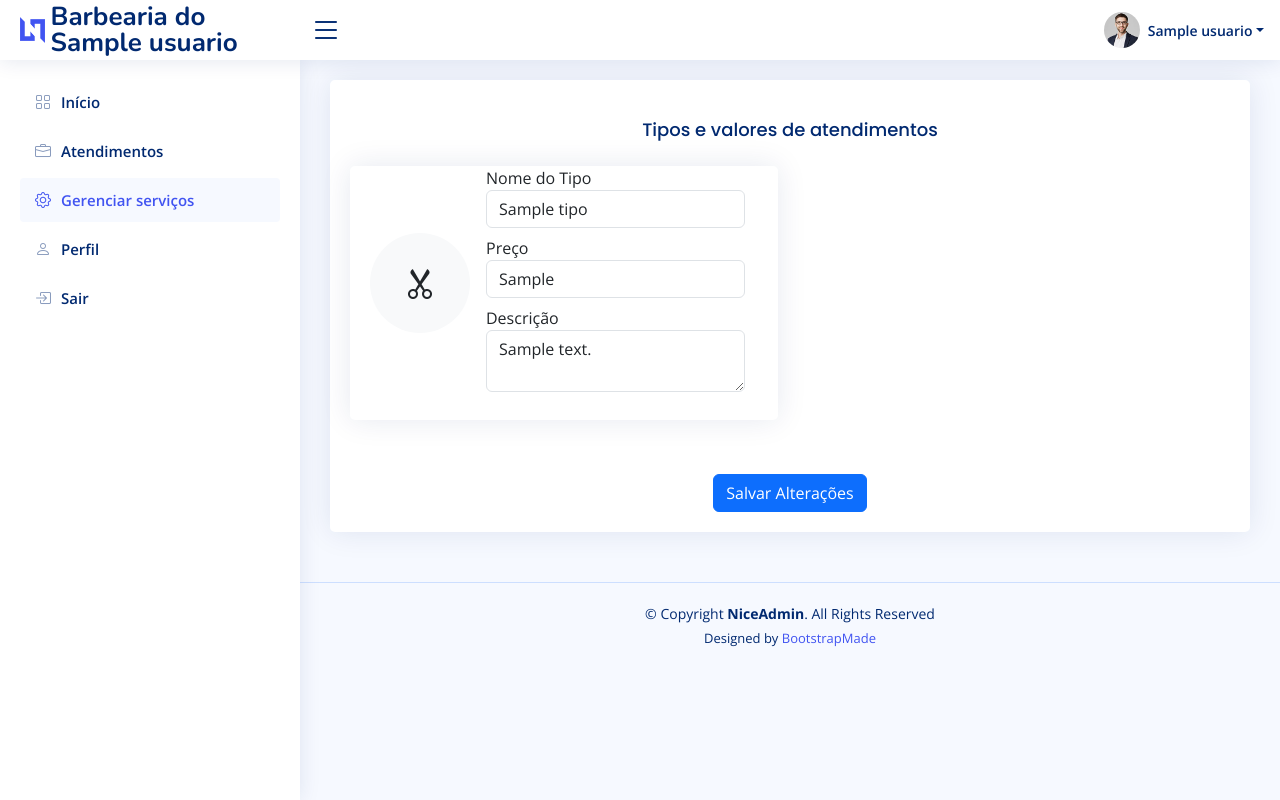
After one commit to jvictorcr/barber, a PHP site: page /site/gerenciar.php in a window 1280 px wide. The commit adds this page. Run offline with PHP 8.4, Linux system fonts and the light colour scheme; tables that the repository leaves empty or names only in its code hold one stand-in row (values such as "Sample post"); some libraries are stand-ins or nearby versions.

Commit message:
edit perfil

```diff
--- /dev/null
+++ b/site/gerenciar.php
@@ -0,0 +1,390 @@
+<?php
+require_once "../config/conecta_db.php";
+
+date_default_timezone_set('America/Sao_Paulo');  // Configura o fuso horário
+
+
+$id = '1';
+$consulta = $pdo->prepare("SELECT * FROM usuarios WHERE  id_user = :id_user");
+$consulta->bindParam(':id_user', $id);
+$consulta->execute();
+$resultado = $consulta->fetch(PDO::FETCH_ASSOC);
+
+?>
+
+<?php
+// Define o período padrão como 'hoje'
+$periodo = isset($_GET['periodo']) ? $_GET['periodo'] : 'hoje';
+
+// Data atual
+$data_hoje = date('Y-m-d');
+
+// Dados de comparação
+$data_inicio = $data_fim = '';
+$data_inicio_ano_passado = date('Y-01-01');
+$data_fim_ano_passado = date('Y-12-31', strtotime('-1 year'));
+
+// Define as datas com base no período selecionado
+switch ($periodo) {
+    case 'mensal':
+        $data_inicio = date('Y-m-01'); // Primeiro dia do mês
+        $data_fim = date('Y-m-t'); // Último dia do mês
+        $data_inicio_ano_passado = date('Y-' . date('m') . '-01', strtotime('-1 year')); // Primeiro dia do mês do ano passado
+        $data_fim_ano_passado = date('Y-' . date('m') . '-t', strtotime('-1 year')); // Último dia do mês do ano passado
+        break;
+    case 'anual':
+        $data_inicio = date('Y-01-01'); // Primeiro dia do ano
+        $data_fim = date('Y-12-31'); // Último dia do ano
+        $data_inicio_ano_passado = date('Y-01-01', strtotime('-1 year')); // Primeiro dia do ano passado
+        $data_fim_ano_passado = date('Y-12-31', strtotime('-1 year')); // Último dia do ano passado
+        break;
+    case 'hoje':
+    default:
+        $data_inicio = $data_hoje;
+        $data_fim = $data_hoje;
+        break;
+}
+
+// Consulta os atendimentos com base no período selecionado
+$consulta = $pdo->prepare("SELECT COUNT(*) AS total_atendimentos, SUM(preco_ate) AS total_receita FROM atendimentos WHERE DATE(data_ate) BETWEEN ? AND ?");
+$consulta->execute([$data_inicio, $data_fim]);
+$resultado_atendimentos = $consulta->fetch(PDO::FETCH_ASSOC);
+$total_atendimentos = $resultado_atendimentos['total_atendimentos'];
+$total_receita = $resultado_atendimentos['total_receita'];
+
+// Inicializa as variáveis de comparação
+$percentual_atendimentos = 0;
+$percentual_receita = 0;
+$comparacao_atendimentos = '';
+$comparacao_receita = '';
+$classe_comparacao_atendimentos = '';
+$classe_comparacao_receita = '';
+
+// Calcula a comparação apenas para o filtro diário
+if ($periodo === 'hoje') {
+    // Data do dia anterior
+    $data_ontem = date('Y-m-d', strtotime('-1 day', strtotime($data_hoje)));
+
+    // Consulta os atendimentos do dia anterior
+    $consulta_ontem = $pdo->prepare("SELECT COUNT(*) AS total_atendimentos, SUM(preco_ate) AS total_receita FROM atendimentos WHERE DATE(data_ate) = ?");
+    $consulta_ontem->execute([$data_ontem]);
+    $resultado_ontem = $consulta_ontem->fetch(PDO::FETCH_ASSOC);
+    $total_atendimentos_ontem = $resultado_ontem['total_atendimentos'];
+    $total_receita_ontem = $resultado_ontem['total_receita'];
+
+    // Cálculo da variação percentual
+    if ($total_atendimentos_ontem > 0) {
+        $percentual_atendimentos = (($total_atendimentos - $total_atendimentos_ontem) / $total_atendimentos_ontem) * 100;
+        if ($total_atendimentos > $total_atendimentos_ontem) {
+            $classe_comparacao_atendimentos = 'text-success'; // Verde
+            $comparacao_atendimentos = '+' . number_format($percentual_atendimentos, 2) . '%' . ' maior que ontem';
+        } elseif ($total_atendimentos < $total_atendimentos_ontem) {
+            $classe_comparacao_atendimentos = 'text-danger'; // Vermelho
+            $comparacao_atendimentos = number_format($percentual_atendimentos, 2) . '%' . ' menor que ontem';
+        } else {
+            $classe_comparacao_atendimentos = 'text-warning'; // Laranja
+            $comparacao_atendimentos = 'Nenhuma variação em relação a ontem';
+        }
+    } else {
+        $classe_comparacao_atendimentos = $total_atendimentos > 0 ? 'text-success' : 'text-muted';
+        $comparacao_atendimentos = $total_atendimentos > 0 ? 'Hoje teve atendimentos, mas ontem não.' : 'Sem dados de ontem';
+    }
+
+    if ($total_receita_ontem > 0) {
+        $percentual_receita = (($total_receita - $total_receita_ontem) / $total_receita_ontem) * 100;
+        if ($total_receita > $total_receita_ontem) {
+            $classe_comparacao_receita = 'text-success'; // Verde
+            $comparacao_receita = '+' . number_format($percentual_receita, 2) . '%' . ' maior que ontem';
+        } elseif ($total_receita < $total_receita_ontem) {
+            $classe_comparacao_receita = 'text-danger'; // Vermelho
+            $comparacao_receita = number_format($percentual_receita, 2) . '%' . ' menor que ontem';
+        } else {
+            $classe_comparacao_receita = 'text-warning'; // Laranja
+            $comparacao_receita = 'Nenhuma variação em relação a ontem';
+        }
+    } else {
+        $classe_comparacao_receita = $total_receita > 0 ? 'text-success' : 'text-muted';
+        $comparacao_receita = $total_receita > 0 ? 'Hoje teve receita, mas ontem não.' : 'Sem dados de ontem';
+    }
+}
+?>
+
+
+
+<!DOCTYPE html>
+<html lang="pt-br">
+
+<head>
+    <meta charset="utf-8">
+    <meta content="width=device-width, initial-scale=1.0" name="viewport">
+
+    <title>Barbearia</title>
+    <meta content="" name="description">
+    <meta content="" name="keywords">
+
+    <!-- Favicons -->
+    <link href="../assets/img/favicon.png" rel="icon">
+    <link href="../assets/img/apple-touch-icon.png" rel="apple-touch-icon">
+
+    <!-- Google Fonts -->
+    <link href="https://fonts.gstatic.com" rel="preconnect">
+    <link
+        href="https://fonts.googleapis.com/css?family=Open+Sans:300,300i,400,400i,600,600i,700,700i|Nunito:300,300i,400,400i,600,600i,700,700i|Poppins:300,300i,400,400i,500,500i,600,600i,700,700i"
+        rel="stylesheet">
+
+    <!-- Vendor CSS Files -->
+    <link href="../assets/vendor/bootstrap/css/bootstrap.min.css" rel="stylesheet">
+    <link href="../assets/vendor/bootstrap-icons/bootstrap-icons.css" rel="stylesheet">
+    <link href="../assets/vendor/boxicons/css/boxicons.min.css" rel="stylesheet">
+    <link href="../assets/vendor/quill/quill.snow.css" rel="stylesheet">
+    <link href="../assets/vendor/quill/quill.bubble.css" rel="stylesheet">
+    <link href="../assets/vendor/remixicon/remixicon.css" rel="stylesheet">
+    <link href="../assets/vendor/simple-datatables/style.css" rel="stylesheet">
+
+    <!-- Template Main CSS File -->
+    <link href="../assets/css/style.css" rel="stylesheet">
+</head>
+
+<body>
+
+    <!-- ======= Header ======= -->
+    <header id="header" class="header fixed-top d-flex align-items-center">
+
+        <div class="d-flex align-items-center justify-content-between">
+            <a href="index.html" class="logo d-flex align-items-center">
+                <img src="assets/img/logo.png" alt="">
+                <span class="d-none d-lg-block">Barbearia do <?php echo $resultado['nome_user']; ?></span>
+            </a>
+            <i class="bi bi-list toggle-sidebar-btn"></i>
+        </div><!-- End Logo -->
+
+        <nav class="header-nav ms-auto">
+            <ul class="d-flex align-items-center">
+
+                <li class="nav-item d-block d-lg-none">
+                    <a class="nav-link nav-icon search-bar-toggle " href="#">
+                        <i class="bi bi-search"></i>
+                    </a>
+                </li><!-- End Search Icon-->
+                <li class="nav-item dropdown pe-3">
+
+                    <a class="nav-link nav-profile d-flex align-items-center pe-0" href="#" data-bs-toggle="dropdown">
+                        <img src="../assets/img/profile-img.jpg" class="rounded-circle">
+                        <span
+                            class="d-none d-md-block dropdown-toggle ps-2"><?php echo $resultado['nome_user']; ?></span>
+                    </a><!-- End Profile Iamge Icon -->
+
+                    <ul class="dropdown-menu dropdown-menu-end dropdown-menu-arrow profile">
+                        <li class="dropdown-header">
+                            <h6><?php echo $resultado['nome_user']; ?></h6>
+                            <span>Barbeiro</span>
+                        </li>
+                        <li>
+                            <hr class="dropdown-divider">
+                        </li>
+
+                        <li>
+                            <hr class="dropdown-divider">
+                        </li>
+
+                        <li>
+                            <a class="dropdown-item d-flex align-items-center" href="perfil.php#profile-edit">
+                                <i class="bi bi-gear"></i>
+                                <span>configurações da conta</span>
+                            </a>
+                        </li>
+                        <li>
+                            <hr class="dropdown-divider">
+                        </li>
+
+                        <li>
+                            <a class="dropdown-item d-flex align-items-center" href="">
+                                <i class="bi bi-question-circle"></i>
+                                <span>Precisa de ajuda?</span>
+                            </a>
+                        </li>
+                        <li>
+                            <hr class="dropdown-divider">
+                        </li>
+
+                        <li>
+                            <a class="dropdown-item d-flex align-items-center" href="#">
+                                <i class="bi bi-box-arrow-right"></i>
+                                <span>Sair</span>
+                            </a>
+                        </li>
+
+                    </ul><!-- End Profile Dropdown Items -->
+                </li><!-- End Profile Nav -->
+
+            </ul>
+        </nav><!-- End Icons Navigation -->
+
+    </header><!-- End Header -->
+
+    <!-- ======= Sidebar ======= -->
+    <aside id="sidebar" class="sidebar">
+
+        <ul class="sidebar-nav" id="sidebar-nav">
+
+            <li class="nav-item">
+                <a class="nav-link collapsed" href="index.php">
+                    <i class="bi bi-grid"></i>
+                    <span>Início</span>
+                </a>
+            </li><!-- End Dashboard Nav -->
+            <li class="nav-item">
+                <a class="nav-link collapsed" href="atendimentos.php">
+                    <i class="bi bi-briefcase"></i>
+                    <span>Atendimentos</span>
+                </a>
+            </li><!-- End Work Page Nav -->
+            <li class="nav-item">
+                <a class="nav-link" href="gerenciar.php">
+                    <i class="bi bi-gear"></i>
+                    <span>Gerenciar serviços</span>
+                </a>
+            </li><!-- End config Page Nav -->
+
+            <li class="nav-item">
+                <a class="nav-link collapsed" href="perfil.php">
+                    <i class="bi bi-person"></i>
+                    <span>Perfil</span>
+                </a>
+            </li><!-- End Profile Page Nav -->
+
+            <li class="nav-item">
+                <a class="nav-link collapsed" href="sair.php">
+                    <i class="bi bi-box-arrow-in-right"></i>
+                    <span>Sair</span>
+                </a>
+            </li><!-- End Login Page Nav -->
+        </ul>
+
+    </aside><!-- End Sidebar-->
+
+    <main id="main" class="main">
+        <?php
+        $consulta = $pdo->prepare("SELECT * FROM tipos");
+        $consulta->execute();
+        ?>
+
+        <div class="col-xl-12">
+            <div class="card">
+                <div class="card-body pt-3">
+                    <div class="col-md-12">
+                        <label class="card-title w-100 text-center mb-2">Tipos e valores de atendimentos</label>
+                        <form action="editar_servico.php" method="POST">
+                            <div class="row">
+                                <?php
+                                $consulta->execute(); // Executar a consulta novamente para listar os tipos de atendimento
+                                while ($resultado = $consulta->fetch(PDO::FETCH_ASSOC)) {
+                                    // Determinar o ícone com base no tipo de atendimento
+                                    $icon_class = '';
+                                    switch ($resultado["nome_tipo"]) {
+                                        case 'Cabelo':
+                                            $icon_class = 'bi bi-scissors'; // Ícone de tesoura para cabelo
+                                            break;
+                                        case 'Barba':
+                                            $icon_class = 'bi bi-bezier'; // Ícone de barba
+                                            break;
+                                        case 'Sobrancelha':
+                                            $icon_class = 'bi bi-eye'; // Ícone de olho para sobrancelha
+                                            break;
+                                        default:
+                                            $icon_class = 'bi bi-scissors'; // Ícone padrão, caso não haja correspondência
+                                            break;
+                                    }
+                                    ?>
+                                    <div class="col-md-6 mb-4">
+                                        <div class="card">
+                                            <div class="card-body d-flex flex-column flex-md-row align-items-center">
+                                                <div class="card-icon rounded-circle d-flex align-items-center justify-content-center bg-light p-3 me-md-3 mt-2 mt-md-0"
+                                                    style="width: 100px; height: 100px;">
+                                                    <i class="<?php echo $icon_class; ?>" style="font-size: 2rem;"></i>
+                                                </div>
+                                                <div class="col-md-8">
+                                                    <input type="hidden" name="id_tipo[]"
+                                                        value="<?php echo $resultado["id_tipo"]; ?>">
+                                                    <div class="mb-2">
+                                                        <label for="nome_tipo_<?php echo $resultado["id_tipo"]; ?>">Nome do
+                                                            Tipo</label>
+                                                        <input type="text" class="form-control"
+                                                            id="nome_tipo_<?php echo $resultado["id_tipo"]; ?>"
+                                                            name="nome_tipo[]"
+                                                            value="<?php echo $resultado["nome_tipo"]; ?>">
+                                                    </div>
+                                                    <div class="mb-2">
+                                                        <label
+                                                            for="preco_tipo_<?php echo $resultado["id_tipo"]; ?>">Preço</label>
+                                                        <input type="text" class="form-control"
+                                                            id="preco_tipo_<?php echo $resultado["id_tipo"]; ?>"
+                                                            name="preco_tipo[]"
+                                                            value="<?php echo $resultado["preco_tipo"]; ?>">
+                                                    </div>
+                                                    <div class="mb-2">
+                                                        <label
+                                                            for="descricao_<?php echo $resultado["id_tipo"]; ?>">Descrição</label>
+                                                        <textarea class="form-control"
+                                                            id="descricao_<?php echo $resultado["id_tipo"]; ?>"
+                                                            name="descricao[]"><?php echo $resultado["descricao"]; ?></textarea>
+                                                    </div>
+                                                </div>
+                                            </div>
+                                        </div>
+                                    </div>
+                                    <?php
+                                }
+                                ?>
+                            </div>
+                            <div class="text-center">
+                                <button type="submit" class="btn btn-primary">Salvar Alterações</button>
+                            </div>
+                        </form>
+                    </div>
+                </div>
+            </div>
+        </div>
+
+    </main><!-- End #main -->
+
+    <!-- ======= Footer ======= -->
+    <footer id="footer" class="footer">
+        <div class="copyright">
+            &copy; Copyright <strong><span>NiceAdmin</span></strong>. All Rights Reserved
+        </div>
+        <div class="credits">
+            <!-- All the links in the footer should remain intact. -->
+            <!-- You can delete the links only if you purchased the pro version. -->
+            <!-- Licensing information: https://bootstrapmade.com/license/ -->
+            <!-- Purchase the pro version with working PHP/AJAX contact form: https://bootstrapmade.com/nice-admin-bootstrap-admin-html-template/ -->
+            Designed by <a href="https://bootstrapmade.com/">BootstrapMade</a>
+        </div>
+    </footer><!-- End Footer -->
+
+    <a href="#" class="back-to-top d-flex align-items-center justify-content-center"><i
+            class="bi bi-arrow-up-short"></i></a>
+
+    <!-- Vendor JS Files -->
+    <script src="../assets/vendor/apexcharts/apexcharts.min.js"></script>
+    <script src="../assets/vendor/bootstrap/js/bootstrap.bundle.min.js"></script>
+    <script src="../assets/vendor/chart.js/chart.umd.js"></script>
+    <script src="../assets/vendor/echarts/echarts.min.js"></script>
+    <script src="../assets/vendor/quill/quill.js"></script>
+    <script src="../assets/vendor/simple-datatables/simple-datatables.js"></script>
+    <script src="../assets/vendor/tinymce/tinymce.min.js"></script>
+    <script src="../assets/vendor/php-email-form/validate.js"></script>
+
+    <!-- Template Main JS File -->
+    <script src="../assets/js/main.js"></script>
+
+</body>
+<?php if (isset($_GET['update_servicos']) && $_GET['update_servicos'] === 'erro') {
+    echo "<script>alert('Erro ao atualizar os serviços, tente novamente!');</script>";
+}
+if (isset($_GET['update_servicos']) && $_GET['update_servicos'] === 'ok') {
+    echo "<script>alert('Serviços atualizados com sucesso!');</script>";
+}
+?>
+
+</html>
--- a/site/index.php
+++ b/site/index.php
@@ -239,6 +239,12 @@ if ($periodo === 'hoje') {
                     <span>Atendimentos</span>
                 </a>
             </li><!-- End Work Page Nav -->
+            <li class="nav-item">
+                <a class="nav-link collapsed" href="gerenciar.php">
+                    <i class="bi bi-gear"></i>
+                    <span>Gerenciar serviços</span>
+                </a>
+            </li><!-- End config Page Nav -->
 
             <li class="nav-item">
                 <a class="nav-link collapsed" href="perfil.php">
```
Also changed, not shown: site/atendimentos.php (+7 -0 lines), site/editar_servico.php (added, +37 -0 lines), site/perfil.php (+7 -0 lines).
